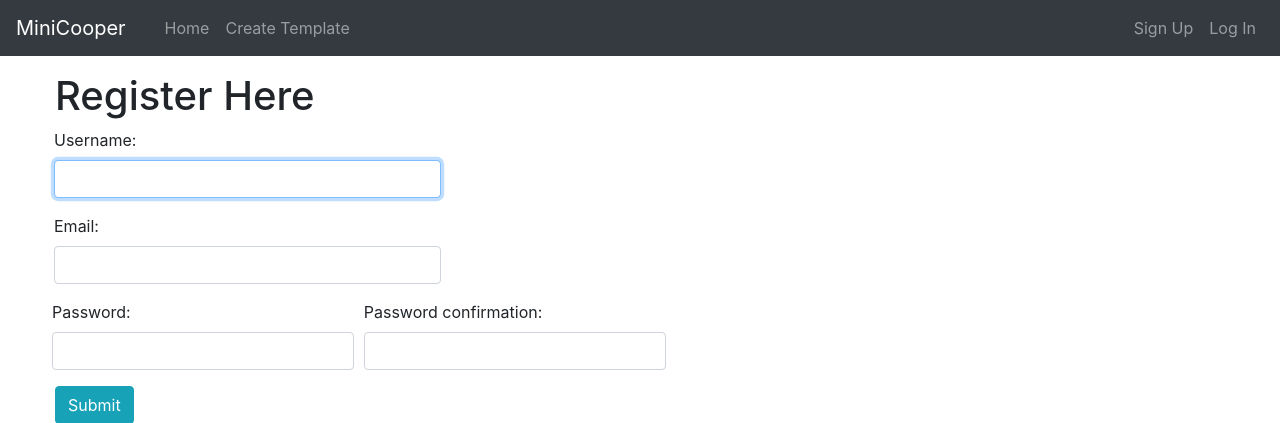
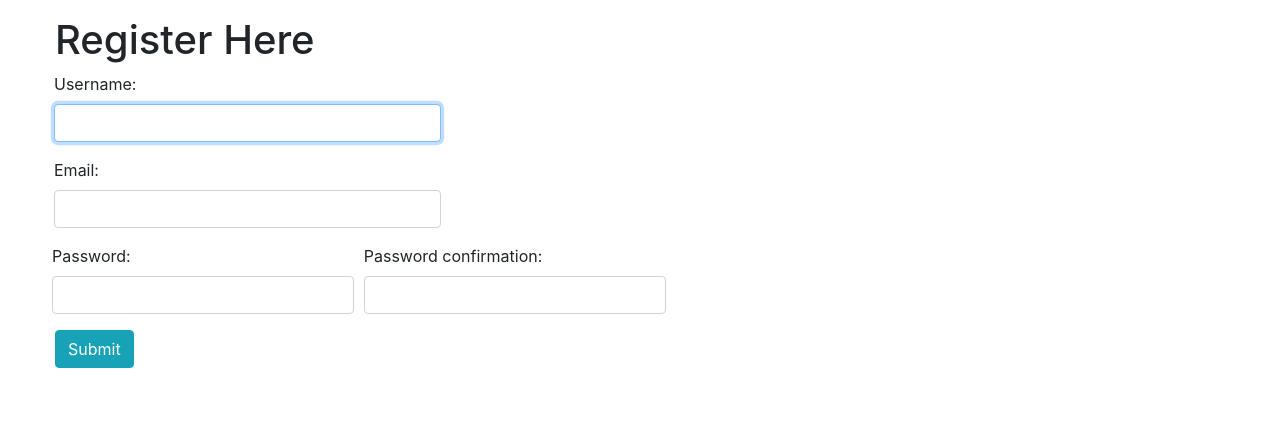
Before and after one commit to gabormihucz/minicooper, a Django app: template MCweb/MCwebDjango/templates/registration/registration_form.html in a window 1280 px wide. Shown: the top 423 px of the page. Run offline with Django 3.2, Linux system fonts and the light colour scheme; the template is opened without the code that fills it, so the values that code supplies are empty; some libraries are stand-ins or nearby versions.

Commit message:
Update base.html to only show standard site to logged in users

```diff
--- a/MCweb/MCwebDjango/templates/mcwebapp/base.html
+++ b/MCweb/MCwebDjango/templates/mcwebapp/base.html
@@ -8,6 +8,7 @@
 </head>
 
 <body>
+  {% if user.is_authenticated %}
   <nav class="navbar navbar-expand-lg navbar-dark bg-dark">
     <a class="navbar-brand" href="{% url 'index' %}">MiniCooper</a>
     <button class="navbar-toggler" type="button" data-toggle="collapse" data-target="#navbarNavAltMarkup" aria-controls="navbarNavAltMarkup" aria-expanded="false" aria-label="Toggle navigation">
@@ -25,17 +26,11 @@
     </div>
     <div class="navbar-collapse collapse w-100 order-3 dual-collapse2">
           <ul class="navbar-nav ml-auto">
-            {% if user.is_authenticated %}
+
             <li class="nav-item">
               <a class="nav-link" href="{% url 'auth_logout' %}?next=/">Log Out</a>
             </li>
-            {% else %}
-              <li class="nav-item">
-                <a class="nav-link" href="{% url 'registration_register' %}">Sign Up</a>
-              </li>
-              <li class="nav-item">
-                <a class="nav-link" href="{% url 'auth_login' %}">Log In</a>
-              </li>
+
             {% endif %}
           </ul>
       </div>
```
